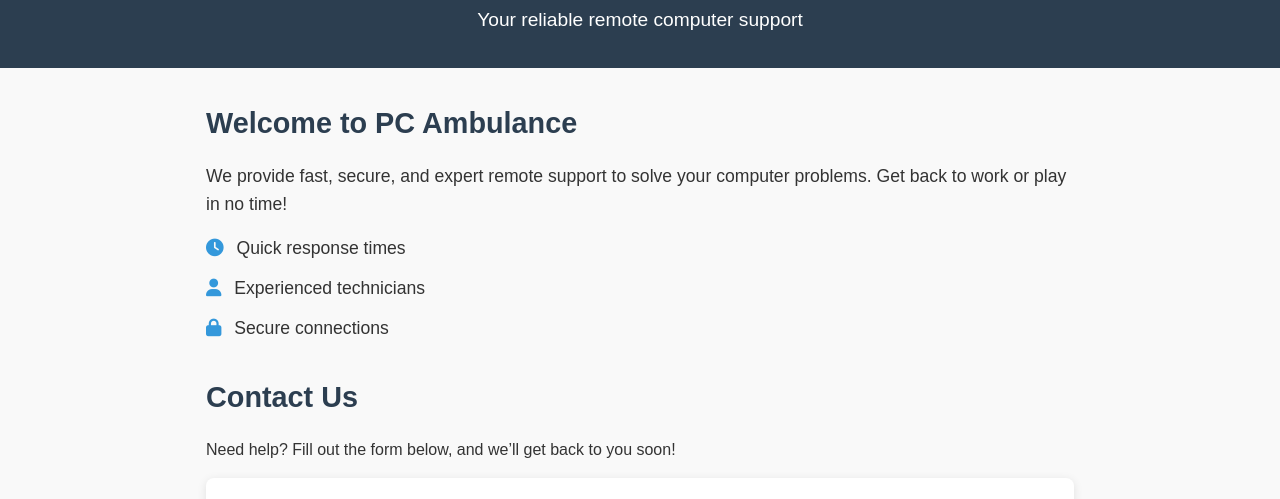
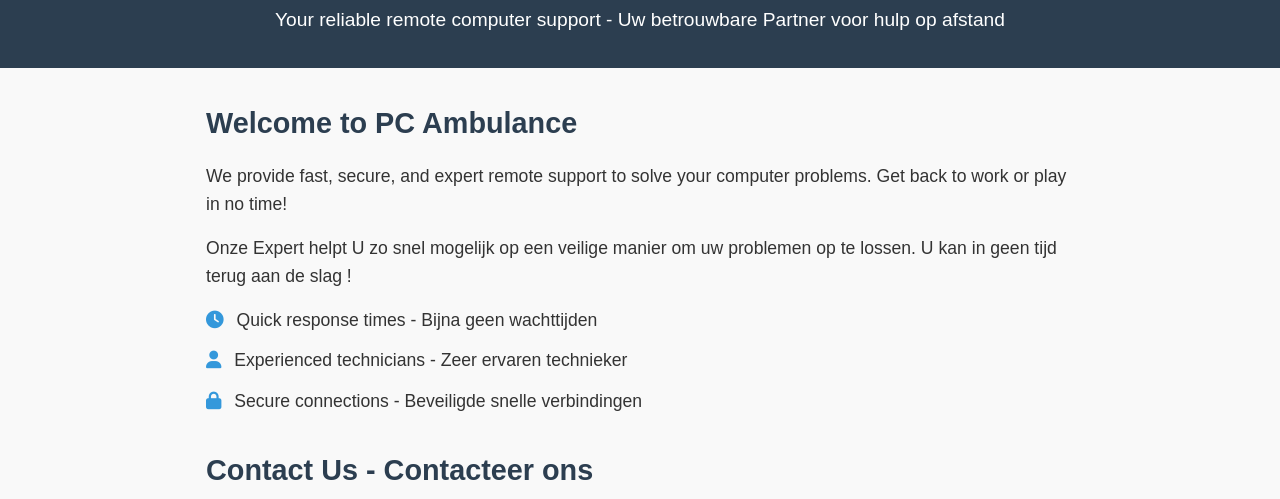
Before and after one commit to PCAmbulance/pcambulance.github.io, a plain HTML site: page index.html in a window 1280 px wide. Shown: the part 399-898 px from the top of the page. Drawn offline with Linux system fonts and the light colour scheme.

Commit message:
Update index.html

```diff
--- a/index.html
+++ b/index.html
@@ -3,7 +3,7 @@
 <head>
     <meta charset="UTF-8">
     <meta name="viewport" content="width=device-width, initial-scale=1.0">
-    <title>PC Ambulance - Remote Support</title>
+    <title>PC Ambulance - Remote Support - Hulp op Afstand</title>
     <link rel="stylesheet" href="styles.css">
     <!-- Font Awesome for icons -->
     <link rel="stylesheet" href="https://cdnjs.cloudflare.com/ajax/libs/font-awesome/6.0.0-beta3/css/all.min.css">
@@ -12,21 +12,23 @@
     <header>
 		<img src="logo.png" alt="PC Ambulance Logo" style="max-width: 200px; margin-bottom: 1rem;">
 		<h1>PC Ambulance</h1>
-		<p>Your reliable remote computer support</p>
+		<p>Your reliable remote computer support - Uw betrouwbare Partner voor hulp op afstand</p>
 	</header>
     <main>
         <section class="intro">
             <h2>Welcome to PC Ambulance</h2>
             <p>We provide fast, secure, and expert remote support to solve your computer problems. Get back to work or play in no time!</p>
+	    <p>Onze Expert helpt U zo snel mogelijk op een veilige manier om uw problemen op te lossen. U kan in geen tijd terug aan de slag !</p>
             <ul>
-                <li><i class="fas fa-clock"></i> Quick response times</li>
-                <li><i class="fas fa-user"></i> Experienced technicians</li>
-                <li><i class="fas fa-lock"></i> Secure connections</li>
+                <li><i class="fas fa-clock"></i> Quick response times - Bijna geen wachttijden</li>
+                <li><i class="fas fa-user"></i> Experienced technicians - Zeer ervaren technieker</li>
+                <li><i class="fas fa-lock"></i> Secure connections - Beveiligde snelle verbindingen</li>
             </ul>
         </section>
         <section class="contact">
-            <h2>Contact Us</h2>
+            <h2>Contact Us - Contacteer ons</h2>
             <p>Need help? Fill out the form below, and we’ll get back to you soon!</p>
+            <p>Hulp nodig ? Vul het formulier hieronder in en wij nemen zo snel mogelijk contact met u op !</p>
             <form action="https://formspree.io/f/manqgvgv" method="POST">
                 <input type="text" name="name" placeholder="Your Name" required>
                 <input type="email" name="email" placeholder="Your Email" required>
```
